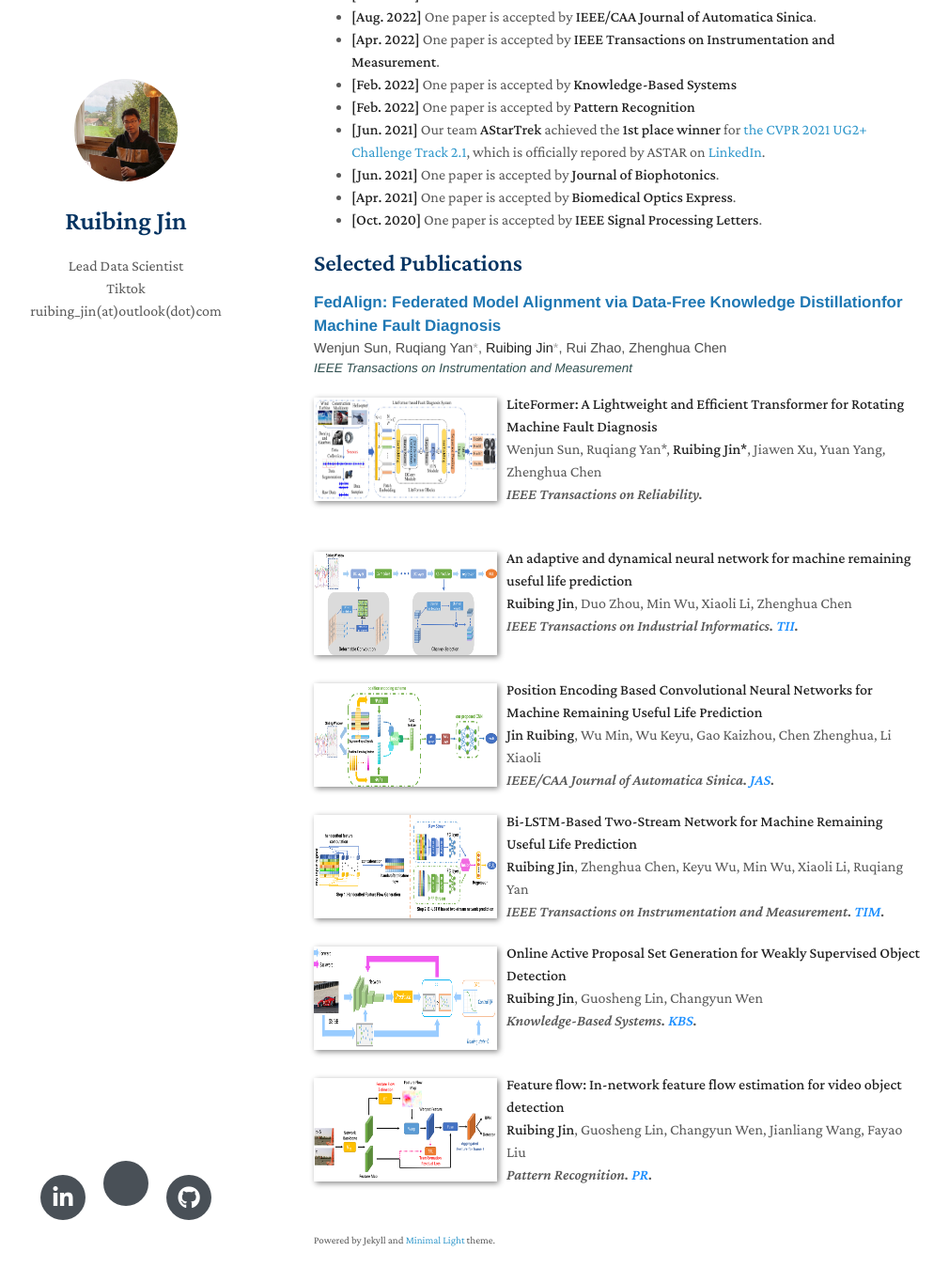
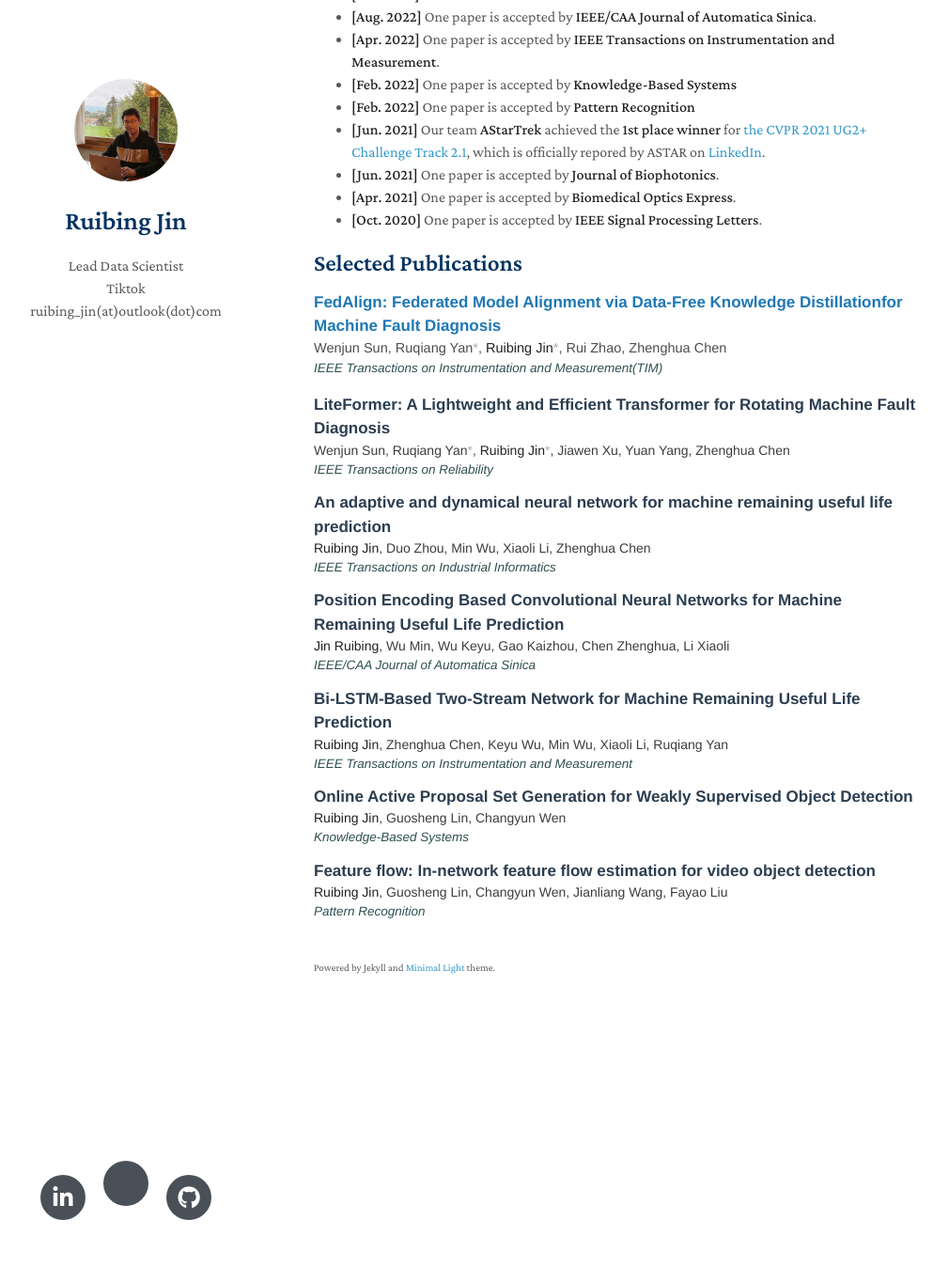
Before and after one commit to ruibing-jin/ruibing-jin.github.io, a Jekyll site: the page built from index.md, in a window 1280 px wide and 1400 px high, scrolled down 1217 px. Shown: the top 1365 px of the window at 94% size, without its empty margins (136-1146 px from the left). Built offline with Jekyll 4.4.1, drawn with Linux system fonts in a browser that asks for light colours; nearby versions of some CDN libraries; a style sheet for code colours, icons or effects is not loaded; our own code applies the rules of GitHub Pages for plain Markdown files.

Commit message:
Update index.md

```diff
--- a/index.md
+++ b/index.md
@@ -58,79 +58,70 @@ I am a reviewer of top-tier conferences and journals including CVPR, ICCV, ECCV,
     Rui Zhao, Zhenghua Chen
   </p>
   <p style="margin:0; font-size:13.5px; color:#2f4f4f;">
-    <em>IEEE Transactions on Instrumentation and Measurement</em>
+    <em>IEEE Transactions on Instrumentation and Measurement(TIM)</em>
   </p>
 </div>
 
-[comment]: <>
-<div class="paper">
-  <div class="teaser" style="float:left;width:30%;margin: 5px 10px 10px 0;"><img src="images/liteformer.png" height="110" style="box-shadow:2px 2px 6px #888888"/></div>
-<p><strong>LiteFormer: A Lightweight and Efficient Transformer for Rotating Machine Fault Diagnosis</strong>
-<br />
-Wenjun Sun, Ruqiang Yan*, <strong>Ruibing Jin*</strong>, Jiawen Xu, Yuan Yang, Zhenghua Chen
-<br />
-<em>IEEE Transactions on Reliability.</em>
-<br />
-<br />
-</p>
+<div style="font-family: 'Helvetica Neue', Helvetica, Arial, sans-serif; line-height: 1.5; margin: 10px 0;">
+
+  <div style="margin-bottom: 12px;">
+    <div style="color: #2c3e50; font-weight: bold; font-size: 17px;">
+      LiteFormer: A Lightweight and Efficient Transformer for Rotating Machine Fault Diagnosis
+    </div>
+    <div style="color: #3d3d3d; font-size: 14px;">
+      Wenjun Sun, Ruqiang Yan<span style="color: #aaa;">*</span>, <strong>Ruibing Jin</strong><span style="color: #aaa;">*</span>, Jiawen Xu, Yuan Yang, Zhenghua Chen
+    </div>
+    <div style="color: #2f4f4f; font-size: 13.5px;"><em>IEEE Transactions on Reliability</em></div>
+  </div>
+
+  <div style="margin-bottom: 12px;">
+    <div style="color: #2c3e50; font-weight: bold; font-size: 17px;">
+      An adaptive and dynamical neural network for machine remaining useful life prediction
+    </div>
+    <div style="color: #3d3d3d; font-size: 14px;">
+      <strong>Ruibing Jin</strong>, Duo Zhou, Min Wu, Xiaoli Li, Zhenghua Chen
+    </div>
+    <div style="color: #2f4f4f; font-size: 13.5px;"><em>IEEE Transactions on Industrial Informatics</em></div>
+  </div>
+
+  <div style="margin-bottom: 12px;">
+    <div style="color: #2c3e50; font-weight: bold; font-size: 17px;">
+      Position Encoding Based Convolutional Neural Networks for Machine Remaining Useful Life Prediction
+    </div>
+    <div style="color: #3d3d3d; font-size: 14px;">
+      <strong>Jin Ruibing</strong>, Wu Min, Wu Keyu, Gao Kaizhou, Chen Zhenghua, Li Xiaoli
+    </div>
+    <div style="color: #2f4f4f; font-size: 13.5px;"><em>IEEE/CAA Journal of Automatica Sinica</em></div>
+  </div>
+
+  <div style="margin-bottom: 12px;">
+    <div style="color: #2c3e50; font-weight: bold; font-size: 17px;">
+      Bi-LSTM-Based Two-Stream Network for Machine Remaining Useful Life Prediction
+    </div>
+    <div style="color: #3d3d3d; font-size: 14px;">
+      <strong>Ruibing Jin</strong>, Zhenghua Chen, Keyu Wu, Min Wu, Xiaoli Li, Ruqiang Yan
+    </div>
+    <div style="color: #2f4f4f; font-size: 13.5px;"><em>IEEE Transactions on Instrumentation and Measurement</em></div>
+  </div>
+
+  <div style="margin-bottom: 12px;">
+    <div style="color: #2c3e50; font-weight: bold; font-size: 17px;">
+      Online Active Proposal Set Generation for Weakly Supervised Object Detection
+    </div>
+    <div style="color: #3d3d3d; font-size: 14px;">
+      <strong>Ruibing Jin</strong>, Guosheng Lin, Changyun Wen
+    </div>
+    <div style="color: #2f4f4f; font-size: 13.5px;"><em>Knowledge-Based Systems</em></div>
+  </div>
+
+  <div style="margin-bottom: 12px;">
+    <div style="color: #2c3e50; font-weight: bold; font-size: 17px;">
+      Feature flow: In-network feature flow estimation for video object detection
+    </div>
+    <div style="color: #3d3d3d; font-size: 14px;">
+      <strong>Ruibing Jin</strong>, Guosheng Lin, Changyun Wen, Jianliang Wang, Fayao Liu
+    </div>
+    <div style="color: #2f4f4f; font-size: 13.5px;"><em>Pattern Recognition</em></div>
+  </div>
+
 </div>
-
-
-[comment]: <>
-<div class="paper">
-  <div class="teaser" style="float:left;width:30%;margin: 5px 10px 10px 0;"><img src="images/adanet.png" height="110" style="box-shadow:2px 2px 6px #888888"/></div>
-<p><strong>An adaptive and dynamical neural network for machine remaining useful life prediction</strong>
-<br />
-<strong>Ruibing Jin</strong>, Duo Zhou, Min Wu, Xiaoli Li, Zhenghua Chen
-<br />
-<em>IEEE Transactions on Industrial Informatics. <strong><i style="color:#1e90ff">TII</i></strong>.</em>
-<br />
-<br />
-</p>
-</div>
-
-[comment]: <>
-<div class="paper">
-  <div class="teaser" style="float:left;width:30%;margin: 5px 10px 10px 0;"><img src="images/pe-net.png" height="110" style="box-shadow:2px 2px 6px #888888"/></div>
-<p><strong>Position Encoding Based Convolutional Neural Networks for Machine Remaining Useful Life Prediction</strong>
-<br />
-<strong>Jin Ruibing</strong>, Wu Min, Wu Keyu, Gao Kaizhou, Chen Zhenghua, Li Xiaoli
-<br />
-<em>IEEE/CAA Journal of Automatica Sinica. <strong><i style="color:#1e90ff">JAS</i></strong>.</em>
-</p>
-</div>
-
-[comment]: <>
-<div class="paper">
-  <div class="teaser" style="float:left;width:30%;margin: 5px 10px 10px 0;"><img src="images/ts_blstm.png" height="110" style="box-shadow:2px 2px 6px #888888"/></div>
-<p><strong>Bi-LSTM-Based Two-Stream Network for Machine Remaining Useful Life Prediction</strong>
-<br />
-<strong>Ruibing Jin</strong>, Zhenghua Chen, Keyu Wu, Min Wu, Xiaoli Li, Ruqiang Yan
-<br />
-<em>IEEE Transactions on Instrumentation and Measurement. <strong><i style="color:#1e90ff">TIM</i></strong>.</em>
-</p>
-</div>
-
-[comment]: <>
-<div class="paper">
-  <div class="teaser" style="float:left;width:30%;margin: 5px 10px 10px 0;"><img src="images/opg.png" height="110" style="box-shadow:2px 2px 6px #888888"/></div>
-<p><strong>Online Active Proposal Set Generation for Weakly Supervised Object Detection</strong>
-<br />
-<strong>Ruibing Jin</strong>, Guosheng Lin, Changyun Wen
-<br />
-<em>Knowledge-Based Systems. <strong><i style="color:#1e90ff">KBS</i></strong>.</em>
-<br />
-<br />
-</p>
-</div>
-
-[comment]: <>
-<div class="paper">
-  <div class="teaser" style="float:left;width:30%;margin: 5px 10px 10px 0;"><img src="images/ff_net.png" height="110" style="box-shadow:2px 2px 6px #888888"/></div>
-<p><strong>Feature flow: In-network feature flow estimation for video object detection</strong>
-<br />
-<strong>Ruibing Jin</strong>, Guosheng Lin, Changyun Wen, Jianliang Wang, Fayao Liu
-<br />
-<em>Pattern Recognition. <strong><i style="color:#1e90ff">PR</i></strong>.</em>
-</p>
-</div>
```
